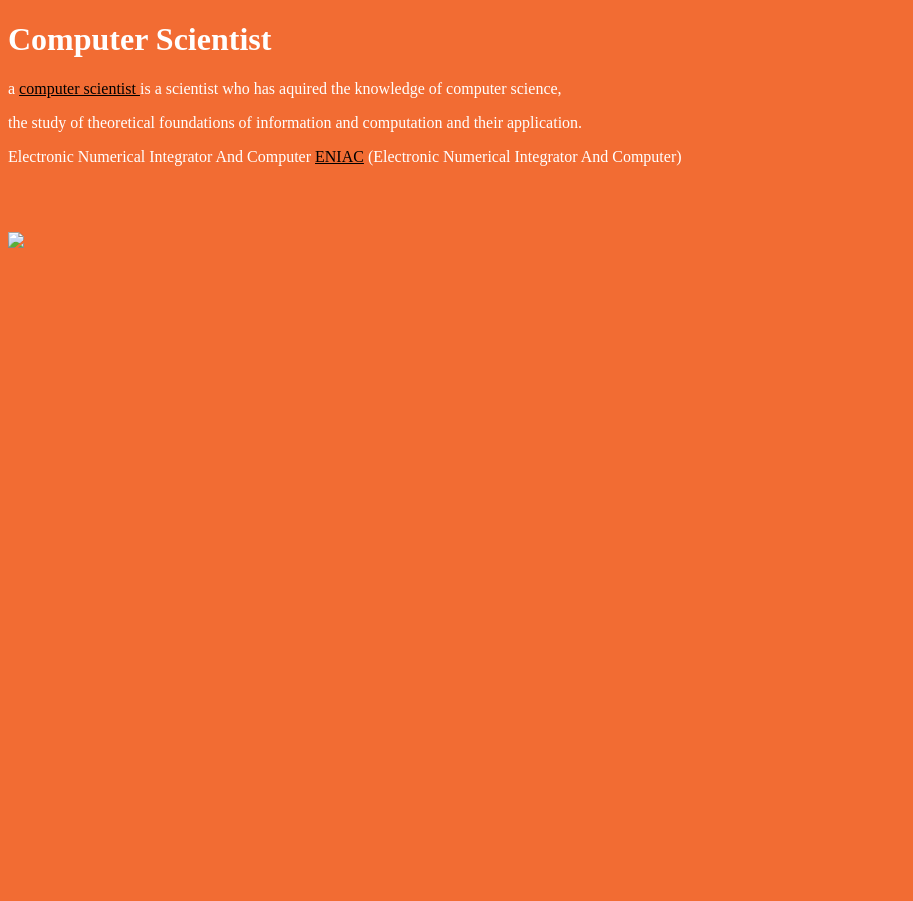
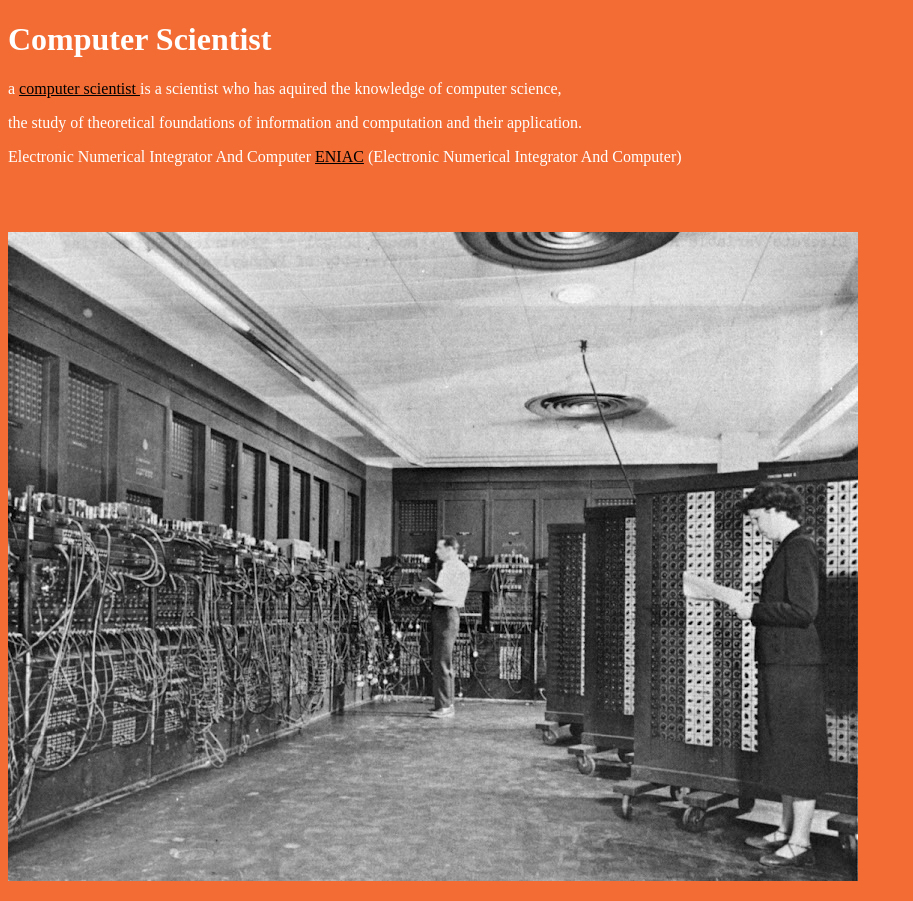
Before and after one commit to giorgivashalomide/-1, a plain HTML site: page contact.html in a window 1280 px wide. Shown: the whole page, without its empty margins (0-913 px from the left). Before the commit the page ends 800 px from the top, so only its background shows below. Drawn offline with Linux system fonts and the light colour scheme.

Commit message:
suratebi
suratebi chavsvi image folder shi

```diff
--- a/contact.html
+++ b/contact.html
@@ -11,7 +11,7 @@
        <p style="color: white; "> Electronic Numerical Integrator And Computer
          <a href="https://en.wikipedia.org/wiki/ENIAC" target="blank"  style="color: black;">ENIAC</a> (Electronic Numerical Integrator And Computer)<p>
 
-    <img src="file:///C:/Users/USER/AppData/Local/Temp/Rar$EXa10440.6380/Davaleba%201/image/Eniac.jpg" style="margin-top: 50px ;" >
+    <img src="image/Eniac.jpg" style="margin-top: 50px ;" >
 
 
 </body>
```
Also changed, not shown: index.html (+4 -4 lines), image/Eniac.jpg (added), image/Sir-Timothy-John-Berners-Lee.jpg (added).
